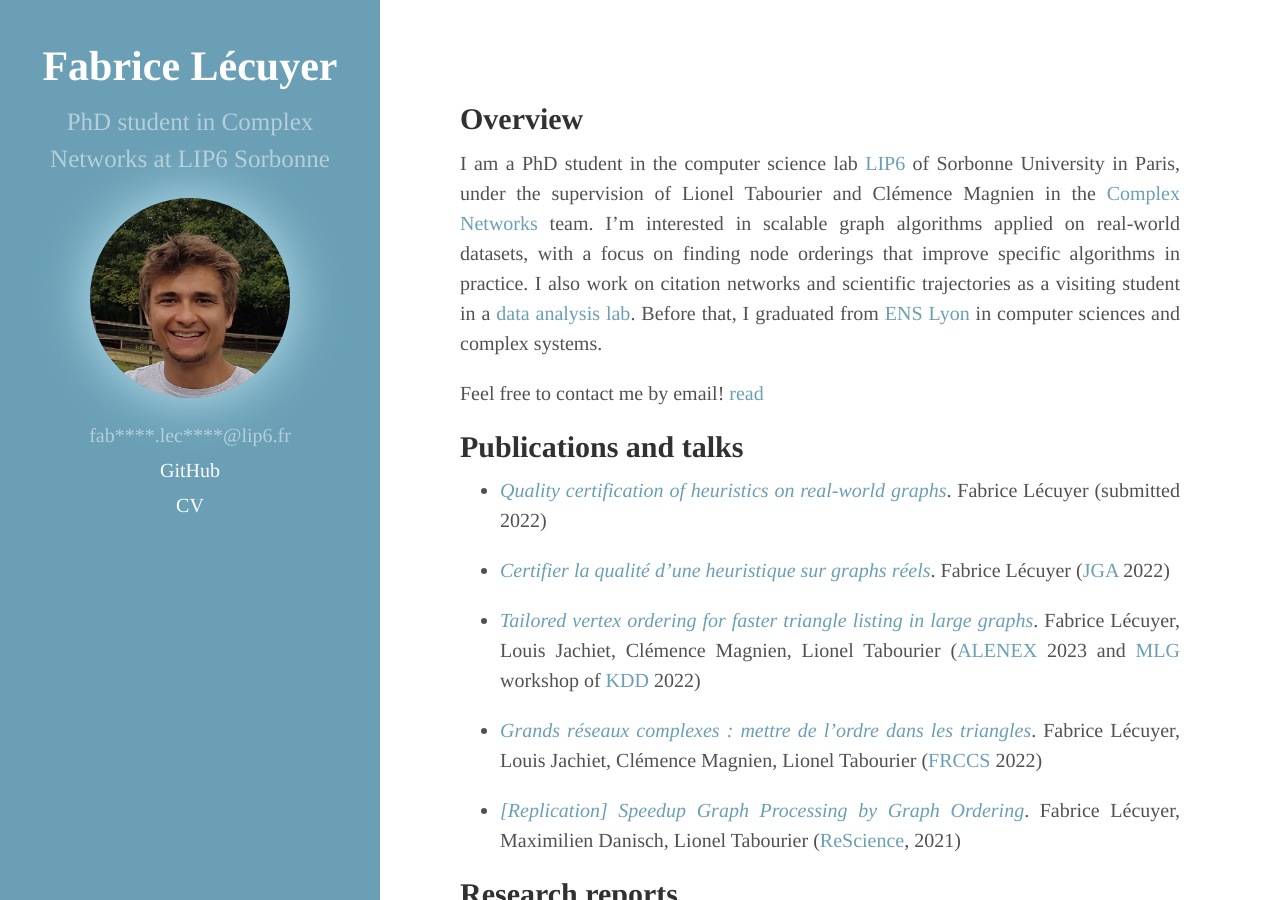
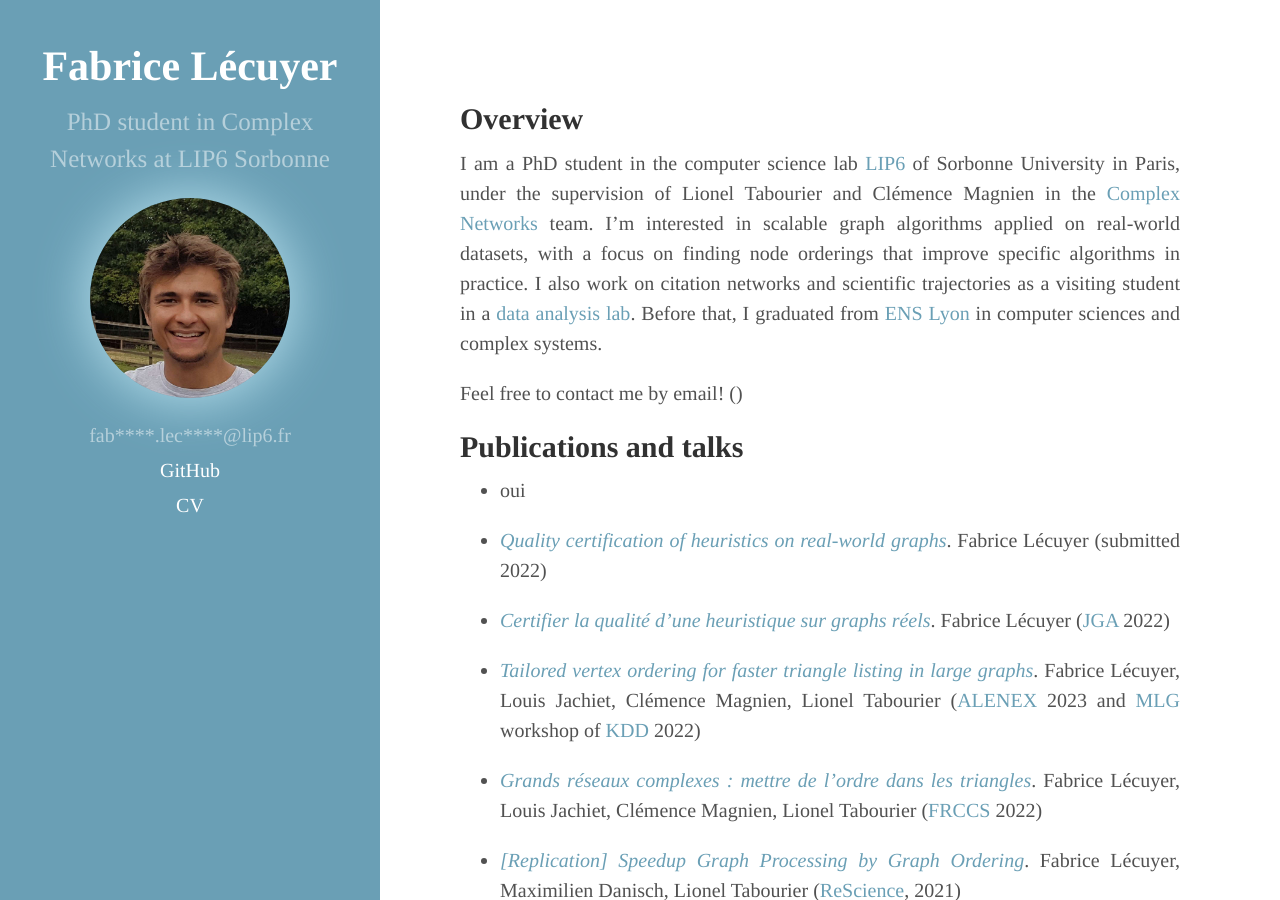
Before and after one commit to lecfab/lecfab.github.io, a Jekyll site: the page built from index.md, in a window 1280 px wide and 900 px high. Built offline with Jekyll 4.4.1, drawn with Linux system fonts in a browser that asks for light colours.

Commit message:
yaml tests

```diff
--- a/index.md
+++ b/index.md
@@ -8,11 +8,12 @@
 I am a PhD student in the computer science lab [LIP6](https://www.lip6.fr/) of Sorbonne University in Paris, under the supervision of Lionel Tabourier and Clémence Magnien in the [Complex Networks](https://www.complexnetworks.fr/) team.
 I'm interested in scalable graph algorithms applied on real-world datasets, with a focus on finding node orderings that improve specific algorithms in practice. I also work on citation networks and scientific trajectories as a visiting student in a [data analysis lab](https://interactiondatalab.com/). Before that, I graduated from [ENS Lyon](http://www.ens-lyon.fr/LIP/) in computer sciences and complex systems.
 
-Feel free to contact me by email! [read]({{site.data.cv.title.fr}})
+Feel free to contact me by email! ({{site.data.cv.title.fr}})
 
 ## Publications and talks
 <!--  | where:"ref", page.ref | sort: 'lang' -->
-{% assign publis=site.data.academia %}
+* oui
+{% assign publis=site.data.cv.academia %}
 {% for publi in publis %}
 * {{publi.title}}, {{publi.link}}. {{publi.authors}} ({{publi.published}}) {{publi.year}}
 {% endfor %}
```
